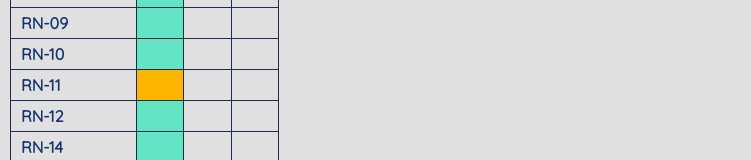
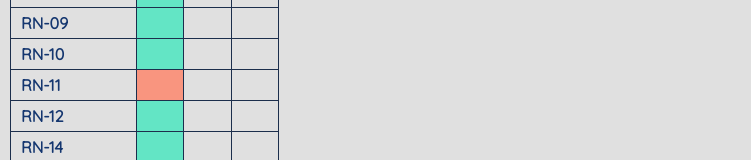
Before and after one commit to RainPyae5995/I2X6002, a plain HTML site: page index.html in a window 1280 px wide. Shown: the part 331-491 px from the top of the page, without its empty margins (0-751 px from the left). Drawn offline with Linux system fonts and the light colour scheme.

Commit message:
ChangeLists

```diff
--- a/index.html
+++ b/index.html
@@ -166,7 +166,7 @@
       </tr>
       <tr>
         <td>RN-11</td>
-        <td class="b"></td>
+        <td class="c"></td>
         <td></td>
         <td></td>
       </tr>
```
